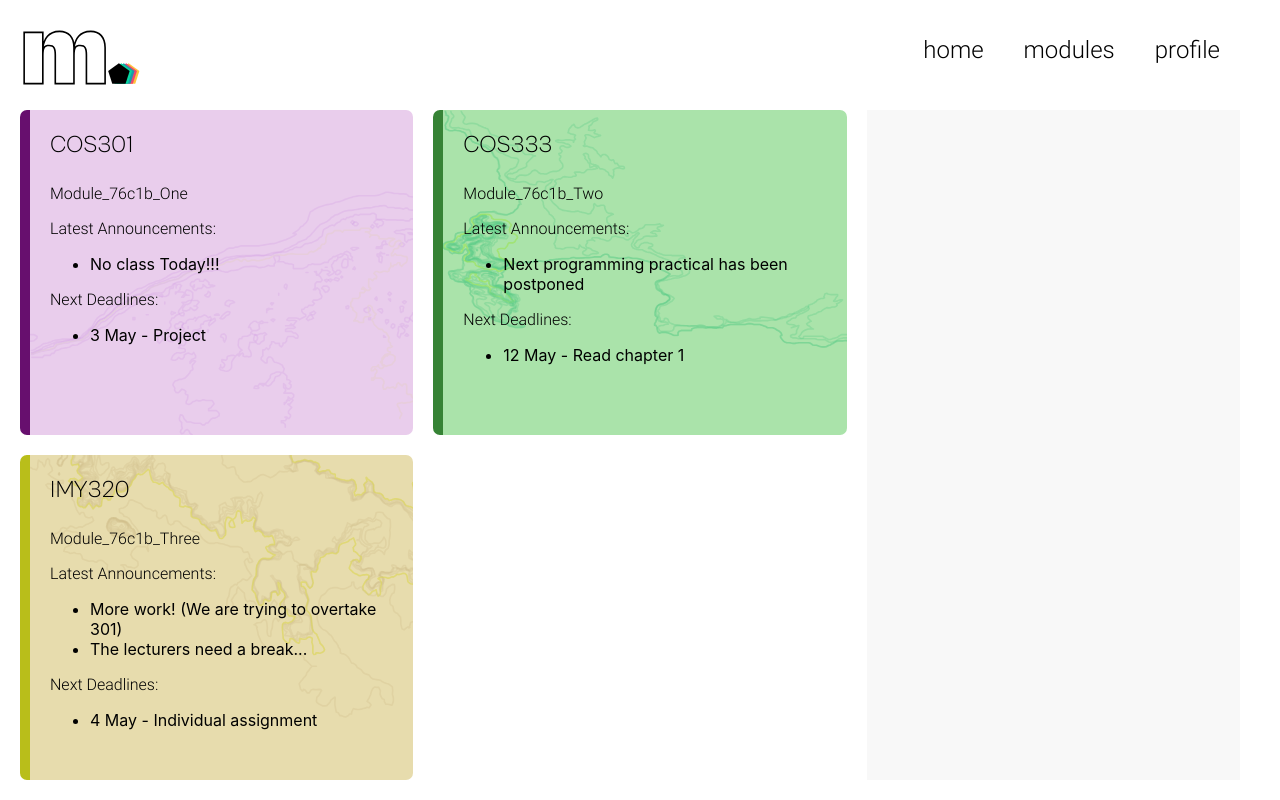
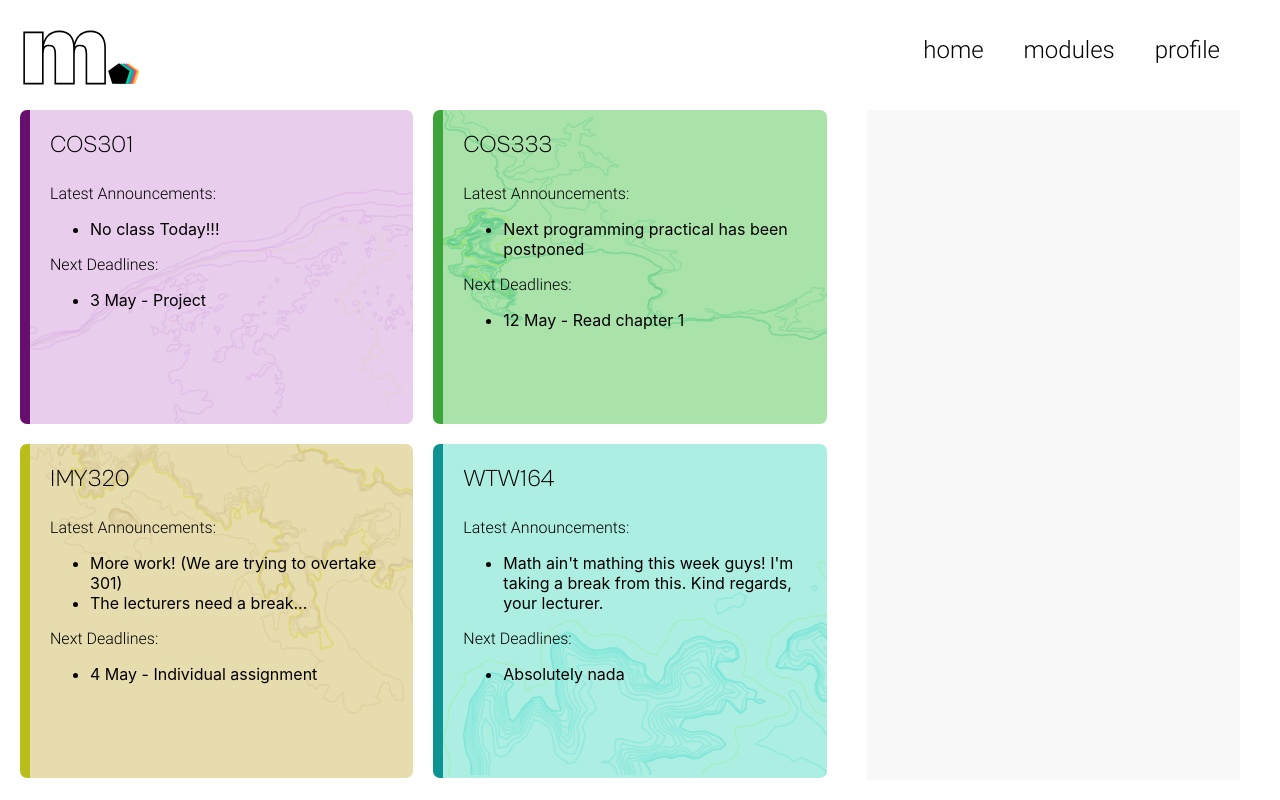
Before and after one commit to TashUni/IMY320_TheMarellousFivers, a React (Create React App) app in the folder web-project/: page / in a window 1280 px wide. Built offline with nearby package versions, Linux system fonts and the light colour scheme.

Commit message:
fixed module page styling

```diff
--- a/web-project/src/App.js
+++ b/web-project/src/App.js
@@ -81,6 +81,11 @@ function App() {
             name: "IMY320",
             announcements: ["More work! (We are trying to overtake 301)", "The lecturers need a break..."],
             nextDeadlines: ["4 May - Individual assignment"]
+        },
+        {
+            name: "WTW164",
+            announcements: ["Math ain't mathing this week guys! I'm taking a break from this. Kind regards, your lecturer."],
+            nextDeadlines: ["Absolutely nada"]
         }
     ];
 
--- a/web-project/src/App.module.scss
+++ b/web-project/src/App.module.scss
@@ -90,8 +90,10 @@
 
 .ModulesContainer {
   display: grid;
-  grid-template-rows: 1fr 1fr;
+  grid-template-rows: calc(1fr - var(--margin)) calc(1fr - var(--margin));
   grid-template-columns: 1fr 1fr;
+  max-height: calc(100vh - 112px);
+  overflow-y: scroll;
 }
 
 .UpcomingToday {
--- a/web-project/src/components/Module/Module.js
+++ b/web-project/src/components/Module/Module.js
@@ -27,8 +27,6 @@ function Module({announcements, nextDeadlines, module, index}) {
              }}
         >
             <p className={styles.Title}>{module}</p>
-
-            <p>{styles[translateIndex(index % 4)]}</p>
 
             {!announcements.length == 0 &&
                 <React.Fragment>
--- a/web-project/src/components/Module/Module.module.scss
+++ b/web-project/src/components/Module/Module.module.scss
@@ -4,10 +4,6 @@
   margin-top: 0;
   border-radius: var(--border-rad);
   padding: var(--margin);
-}
-
-.Container:nth-child(even) {
-  margin-right: 0;
 }
 
 .Title {
--- a/web-project/src/components/colors.js
+++ b/web-project/src/components/colors.js
@@ -5,13 +5,13 @@ let colors = {
         whiteText: false,
     },
     "COS333": {
-        normal: "#368335",
+        normal: "#3ca43b",
         pale: "rgb(170,227,170)",
         whiteText: true,
     },
     "WTW164": {
-        normal: "#bb802b",
-        pale: "rgb(56,45,30)",
+        normal: "#0e9393",
+        pale: "rgb(172,238,225)",
         whiteText: true,
     },
     "COS301": {
```
